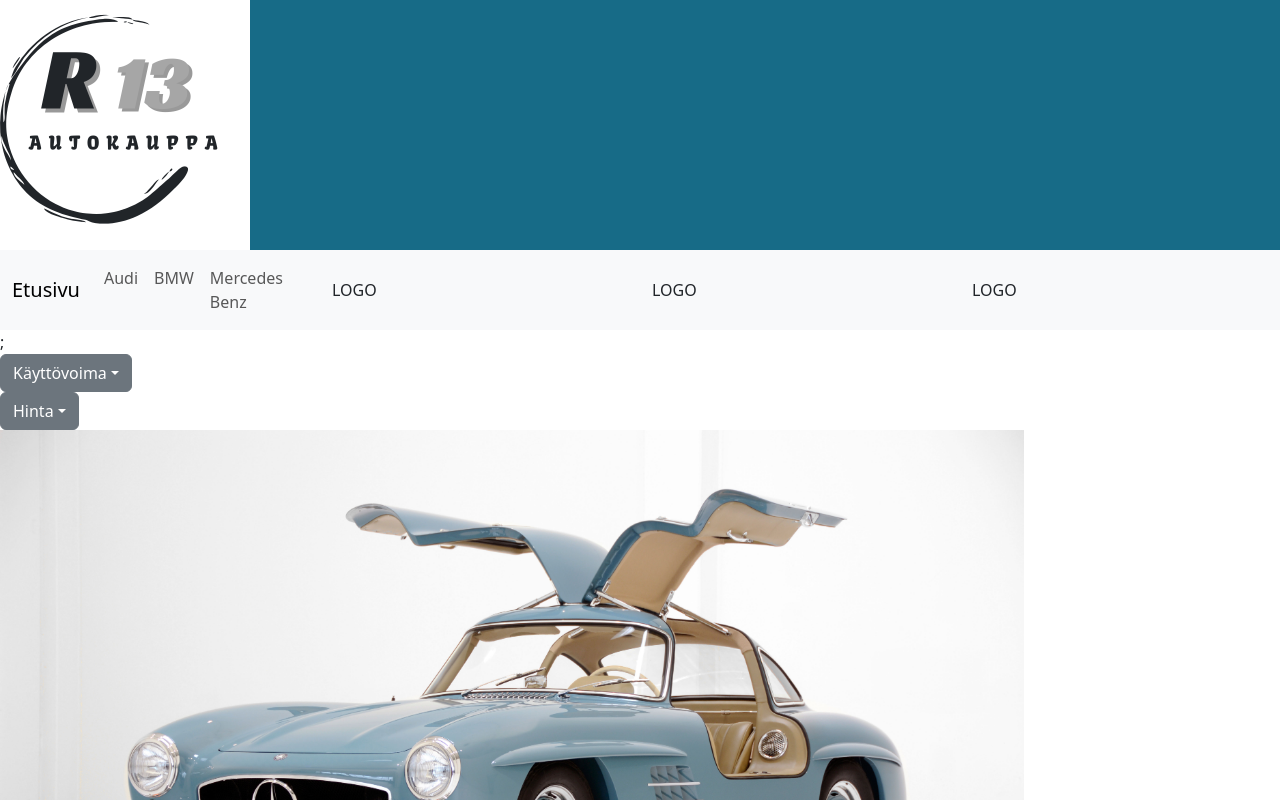
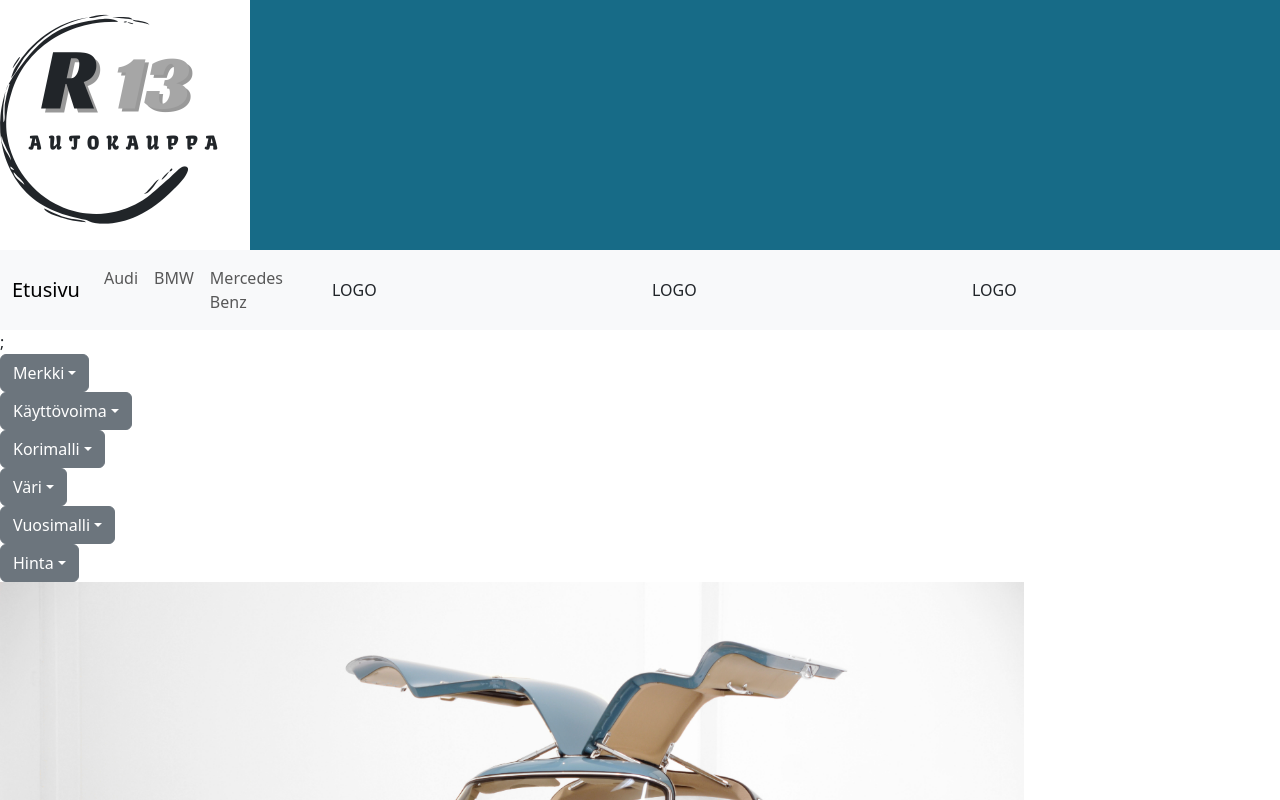
Before and after one commit to saarakentta/R13Verkkopalveluprojekti, a React (Create React App) app: page / in a window 1280 px wide. Shown: the top 800 px of the page. Built offline with nearby package versions, Linux system fonts and the light colour scheme.

Commit message:
Dropdowns edited

```diff
--- a/src/components/dropdown.js
+++ b/src/components/dropdown.js
@@ -5,16 +5,67 @@ import Dropdown from "react-bootstrap/Dropdown";
 function AppDropdown() {
     return (
       <>
+
+<Dropdown data-bs-theme="dark">
+          <Dropdown.Toggle id="dropdown-button-dark-example1" variant="secondary">
+            Merkki
+          </Dropdown.Toggle>
+
+          <Dropdown.Menu>
+            <Dropdown.Item href="#/action-2">Audi</Dropdown.Item>
+            <Dropdown.Item href="#/action-3">BMW</Dropdown.Item>
+            <Dropdown.Item href="#/action-3">Mercedes Benz</Dropdown.Item>
+          </Dropdown.Menu>
+        </Dropdown>
+
         <Dropdown data-bs-theme="dark">
           <Dropdown.Toggle id="dropdown-button-dark-example1" variant="secondary">
             Käyttövoima
           </Dropdown.Toggle>
-
           <Dropdown.Menu>
             <Dropdown.Item href="#/action-2">Bensiini</Dropdown.Item>
             <Dropdown.Item href="#/action-3">Diesel</Dropdown.Item>
           </Dropdown.Menu>
         </Dropdown>
+
+        <Dropdown data-bs-theme="dark">
+          <Dropdown.Toggle id="dropdown-button-dark-example1" variant="secondary">
+            Korimalli
+          </Dropdown.Toggle>
+
+          <Dropdown.Menu>
+            <Dropdown.Item href="#/action-2">Sedan</Dropdown.Item>
+            <Dropdown.Item href="#/action-3">Farmari</Dropdown.Item>
+            <Dropdown.Item href="#/action-3">Pakettiauto</Dropdown.Item>
+          </Dropdown.Menu>
+        </Dropdown>
+
+        <Dropdown data-bs-theme="dark">
+          <Dropdown.Toggle id="dropdown-button-dark-example1" variant="secondary">
+            Väri
+          </Dropdown.Toggle>
+
+          <Dropdown.Menu>
+            <Dropdown.Item href="#/action-2">Musta</Dropdown.Item>
+            <Dropdown.Item href="#/action-3">Valkoinen</Dropdown.Item>
+            <Dropdown.Item href="#/action-3">Punainen</Dropdown.Item>
+            <Dropdown.Item href="#/action-3">Sininen</Dropdown.Item>
+            <Dropdown.Item href="#/action-3">Hopea</Dropdown.Item>
+          </Dropdown.Menu>
+        </Dropdown>
+
+        <Dropdown data-bs-theme="dark">
+          <Dropdown.Toggle id="dropdown-button-dark-example1" variant="secondary">
+            Vuosimalli
+          </Dropdown.Toggle>
+
+          <Dropdown.Menu>
+            <Dropdown.Item href="#/action-2">2010 - 2015</Dropdown.Item>
+            <Dropdown.Item href="#/action-3">2016 - 2020</Dropdown.Item>
+            <Dropdown.Item href="#/action-3">2020 -</Dropdown.Item>
+          </Dropdown.Menu>
+        </Dropdown>
+
 
         <Dropdown data-bs-theme="dark">
           <Dropdown.Toggle id="dropdown-button-dark-example1" variant="secondary">
```
